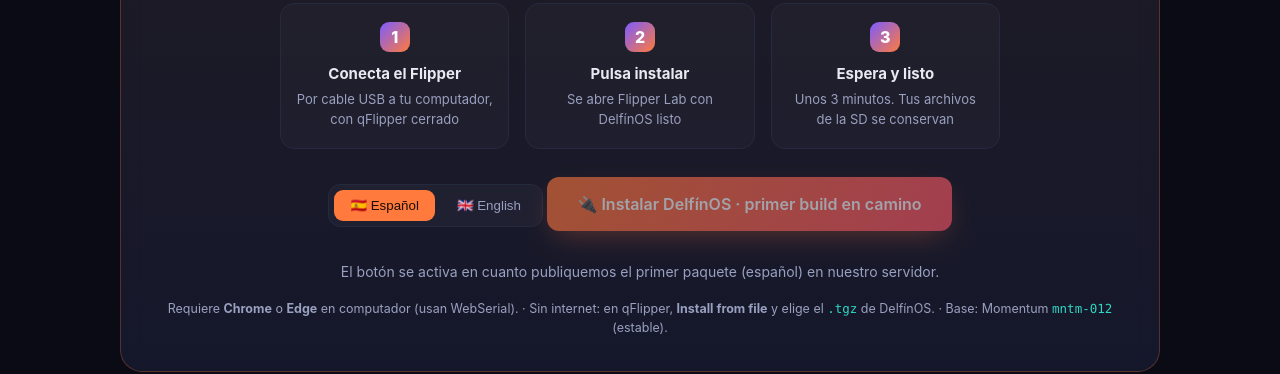
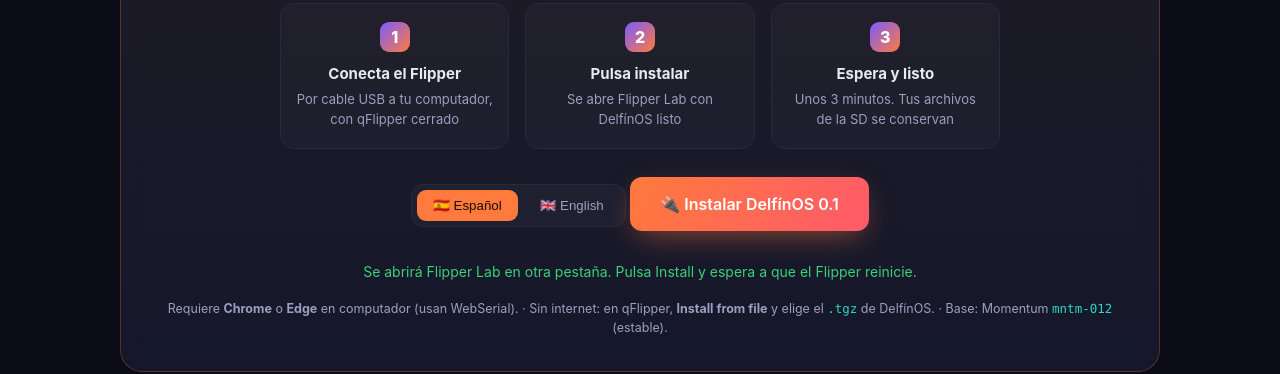
Before and after one commit to chuvanegas/jarvis-asistente, a plain HTML site: page delfinos/index.html in a window 1280 px wide. Shown: the part 1001-1375 px from the top of the page. Drawn offline with Linux system fonts and the light colour scheme.

Commit message:
Web: botón de instalar conectado a los paquetes del Release v0.1
Co-Authored-By: Claude Opus 4.8 <noreply@anthropic.com>
Claude-Session: https://claude.ai/code/session_01NGN2qZmHfgS4iFyHqgN5NL

```diff
--- a/delfinos/index.html
+++ b/delfinos/index.html
@@ -453,9 +453,11 @@
   // desde https://lab.flipper.net). Ejemplo: "https://tu-servidor/delfinos/flipper-z-f7-update-delfinos-0.1.tgz"
   // Cuando los paquetes estén en el servidor, pon aquí sus URLs (una por idioma).
   // El servidor debe permitir CORS desde https://lab.flipper.net.
+  // Paquetes que publica el build en GitHub Releases (Actions "Compilar DelfínOS").
+  // Quedan listos en cuanto el Release v0.1 exista.
   const PAQUETES = {
-    es: "",  // p. ej. "https://tu-servidor/delfinos/flipper-z-f7-update-delfinos-0.1-es.tgz"
-    en: "",  // p. ej. "https://tu-servidor/delfinos/flipper-z-f7-update-delfinos-0.1-en.tgz"
+    es: "https://github.com/chuvanegas/Delf-nOS/releases/download/v0.1/delfinos-0.1-es.tgz",
+    en: "https://github.com/chuvanegas/Delf-nOS/releases/download/v0.1/delfinos-0.1-en.tgz",
   };
   const VERSION = "0.1";
   // Pon aquí tu enlace de donación (Ko-fi, PayPal, Buy Me a Coffee...). Vacío = botón en espera.
```
